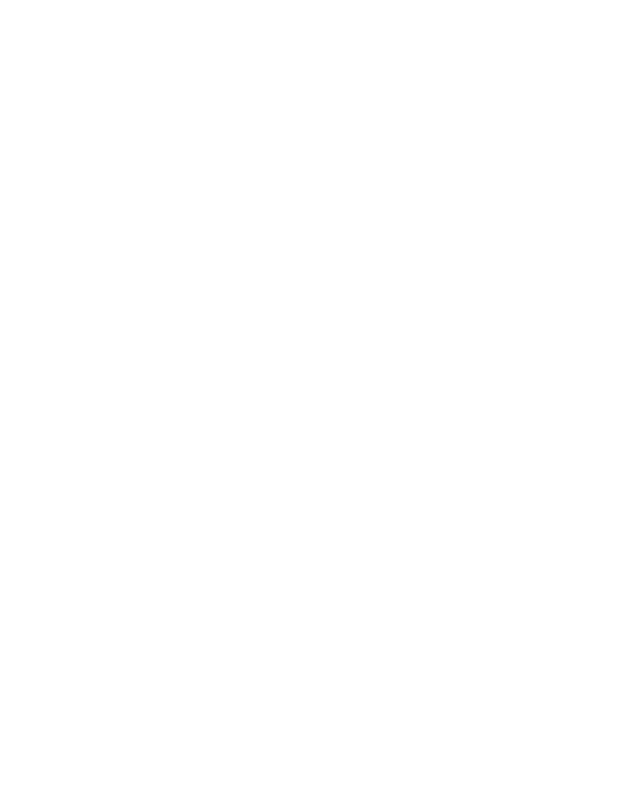
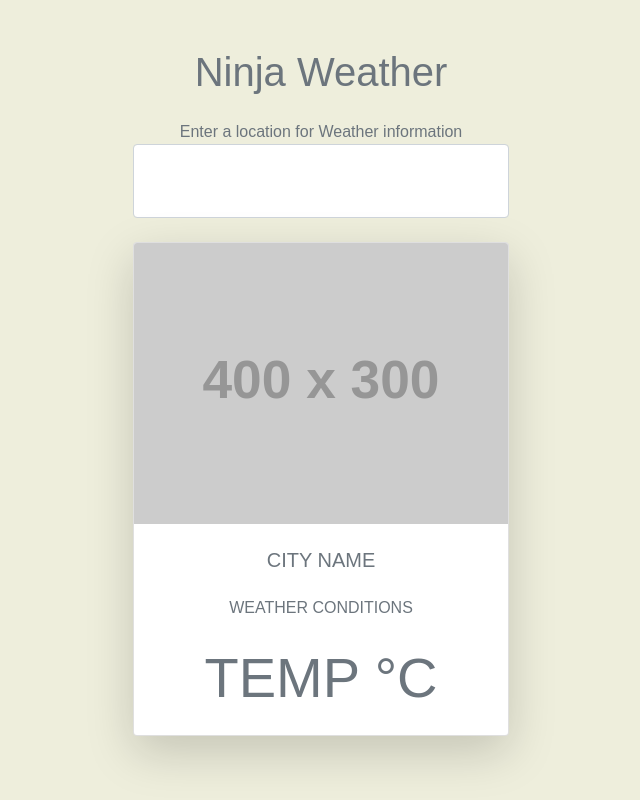
Before and after one commit to Edwin-Mwangi/Weather-App, a plain HTML site: page index.html in a window 1280 px wide. Shown: the whole page, without its empty margins (319-959 px from the left). Drawn offline with nearby package versions, Linux system fonts and the light colour scheme; placeholder pictures from the web are drawn by us.

Commit message:
new mods

```diff
--- a/index.html
+++ b/index.html
@@ -2,6 +2,8 @@
 key in the location and receive the weather of the area
 we are to use a free API known as accuweather api
 this will enable us to query their api endpoints for weather info -->
+
+<!-- placeholder.com gives random images to use -->
 
 <!-- this project will have diff scripts coz we want to separate our logic -->
 
@@ -15,6 +17,37 @@ this will enable us to query their api endpoints for weather info -->
     <title>Ninja Weather</title>
 </head>
 <body>
+
+    <div class="container my-5 mx-auto">
+        <h1 class ='text-muted text-center my-4'>Ninja Weather</h1><!-- textmuted makes test a little faded on the screen -->
+
+        <form class="change-location my-4 text-center text-muted">
+            <label for="city">Enter a location for Weather information</label>
+            <input type="text" name="city" class="form-control p-4">
+
+            <!-- placeholder.com random image -->
+        </form>
+
+        <div class="card shadow-lg rounded"><!-- largescreen shadow and rounded corners -->
+            <img src="https://via.placeholder.com/400x300" class="time card-img-top"><!-- card to style img and place it on top -->
+            <div class="icon bg-light mx-auto text-center">
+                <!-- icon -->
+
+            </div>
+            <div class="text-muted text-uppercase text-center details"><!-- details is our own class -->
+                <h5 class="my-4">City Name</h5>
+                <div class="my-4">Weather conditions</div>
+                <div class="display-4 my-4">
+                    <span>temp</span>
+                    <span>&deg;C</span><!-- &deg; used to get us the small 'o' in degrees   -->
+                </div><!-- display makes text larger -->
+
+            </div>
+
+        </div>
+    </div>
+
+
     <script src="scripts/app.js"></script>
     <script src="scripts/forecast.js"></script>
 </body>
--- a/scripts/app.js
+++ b/scripts/app.js
@@ -1,4 +1,5 @@
 ///we are going to implement async JS in a weather app
 //key in the location and receive the weather of the area
+//You need to register to accuweather and youre given a certainkey
 
 //page behaviour
--- a/scripts/forecast.js
+++ b/scripts/forecast.js
@@ -0,0 +1,9 @@
+// for interacting with the weather API...for free accounts only 50 requests per day...
+//...to overcome delete an app and create another and you'll be given another key
+
+
+//Api key
+const key = 'D8bGw3mx12SZo87n5MWtX0Nz1kGnDQhG';
+
+//2 requests to be made.One to get the city info endpoint to acquire city code
+//the sendo is to send city code to weather conditions Api to get weather conditions to that area
--- a/styles.css
+++ b/styles.css
@@ -0,0 +1,10 @@
+body {
+    background: #eeeedc;
+    letter-spacing: .2 em;
+    font-family: 'Arial';
+    font-size: 0.2 em;
+}
+
+.container{
+    max-width: 400px;
+}
```
